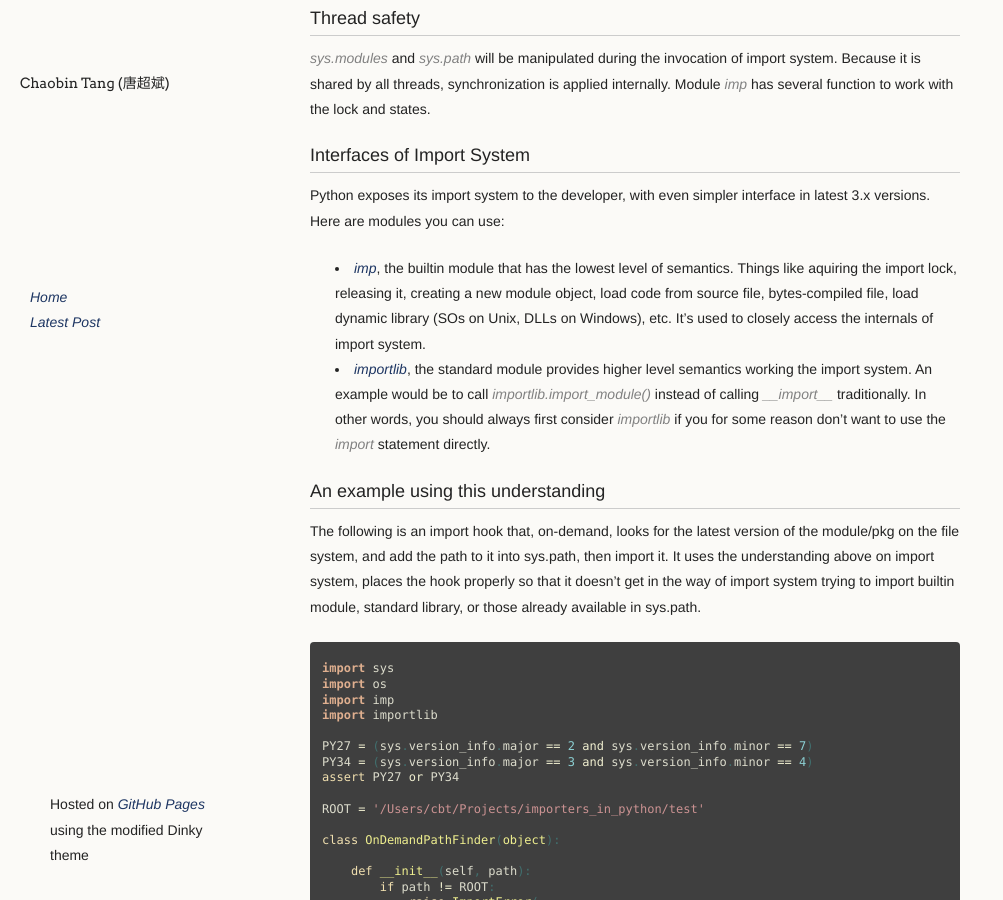
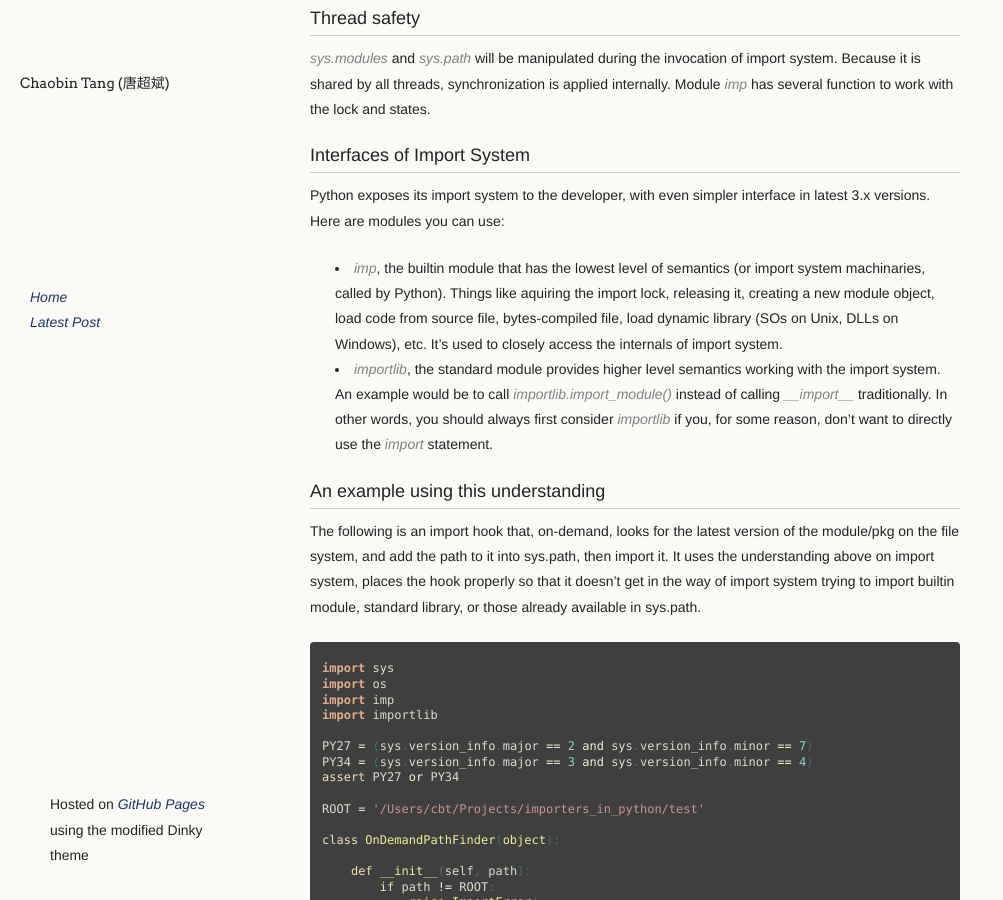
Before and after one commit to chaobin/chaobin.github.io, a Jekyll site: the page built from _posts/2015-06-22-understand-import-system-of-python.markdown, in a window 1280 px wide and 900 px high, scrolled down 2199 px. Shown: the whole window, without its empty margins (0-1003 px from the left). Built offline with Jekyll 4.4.1, drawn with Linux system fonts in a browser that asks for light colours; Markdown is read by kramdown in place of the engine named in the settings.

Commit message:
Grammar check

```diff
--- a/_posts/2015-06-22-understand-import-system-of-python.markdown
+++ b/_posts/2015-06-22-understand-import-system-of-python.markdown
@@ -81,8 +81,8 @@ As you can see, the most important difference between **2.7** and **3.4** is the
 
 Python exposes its import system to the developer, with even simpler interface in latest 3.x versions. Here are modules you can use:
 
-- *[imp](https://docs.python.org/2/library/imp.html)*, the builtin module that has the lowest level of semantics. Things like aquiring the import lock, releasing it, creating a new module object, load code from source file, bytes-compiled file, load dynamic library (SOs on Unix, DLLs on Windows), etc. It's used to closely access the internals of import system.
-- *[importlib](http://docs.python.jp/3/library/importlib.html)*, the standard module provides higher level semantics working the import system. An example would be to call *importlib.import_module()* instead of calling *\_\_import\_\_* traditionally. In other words, you should always first consider *importlib* if you for some reason don't want to use the *import* statement directly.
+- [*imp*](https://docs.python.org/2/library/imp.html), the builtin module that has the lowest level of semantics (or import system machinaries, called by Python). Things like aquiring the import lock, releasing it, creating a new module object, load code from source file, bytes-compiled file, load dynamic library (SOs on Unix, DLLs on Windows), etc. It's used to closely access the internals of import system.
+- [*importlib*](http://docs.python.jp/3/library/importlib.html), the standard module provides higher level semantics working with the import system. An example would be to call *importlib.import_module()* instead of calling *\_\_import\_\_*  traditionally. In other words, you should always first consider *importlib* if you, for some reason, don't want to directly use the *import* statement.
 
 
 ### An example using this understanding
```
